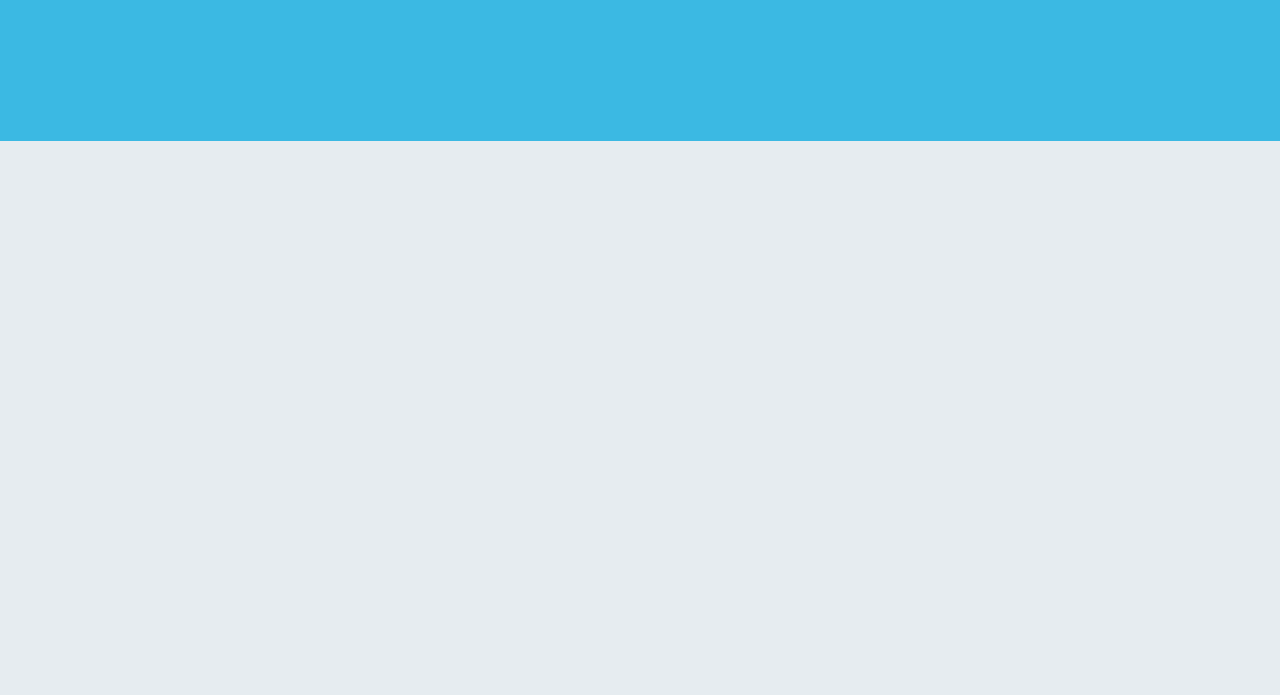
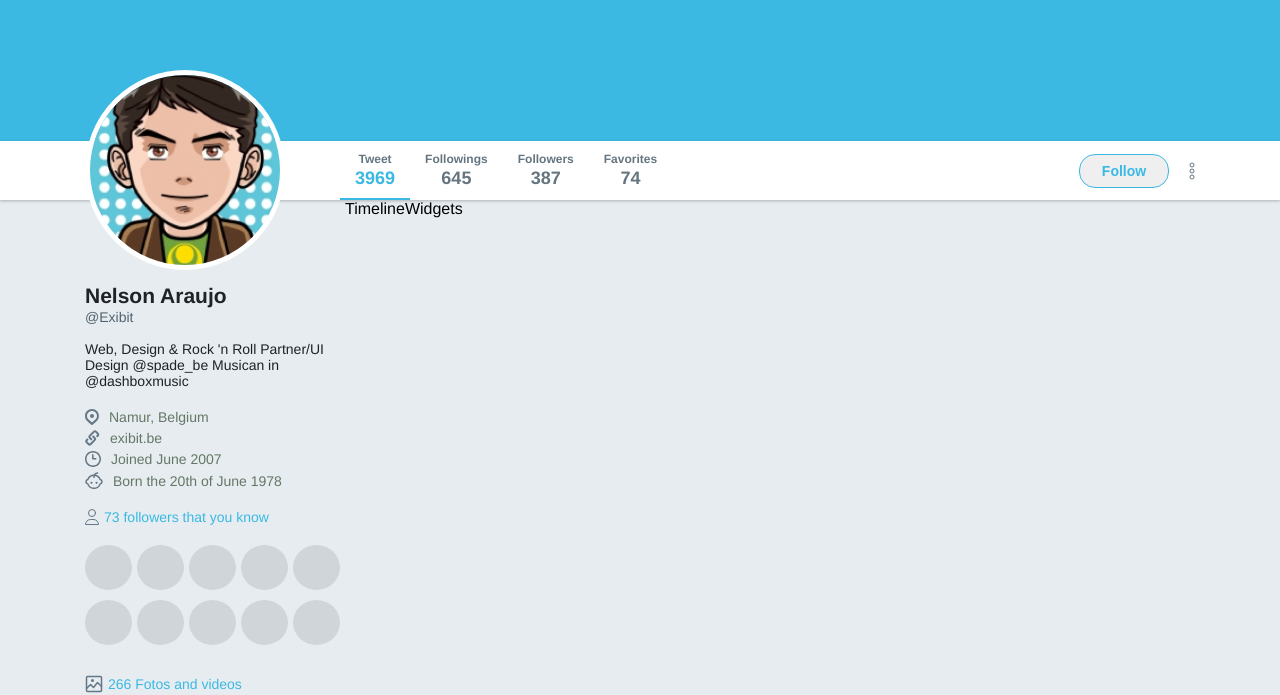
Before and after one commit to nelsonsantosaraujo/rocketseat-flexbox, a plain HTML site: page index.html in a window 1280 px wide. Shown: the part 265-960 px from the top of the page. Before the commit the page ends 800 px from the top, so only its background shows below. Drawn offline with Linux system fonts and the light colour scheme.

Commit message:
Adicionando e estilizando Barra e Profile

```diff
--- a/index.html
+++ b/index.html
@@ -11,7 +11,7 @@
   <header id="main-header">
     <div class="content">
       <nav>
-        <ul>
+        <ul class="">
           <li><img src="/images/home.svg" alt="Home"> Home</li>
           <li><img src="/images/notification.svg" alt="Notifications"> Notifications</li>
           <li><img src="/images/message.svg" alt="Messages"> Messages</li>
@@ -29,5 +29,81 @@
   <div class="banner">
     <h1>Twitter da Rocketseat</h1>
   </div>
+
+  <div class="bar">
+    <div class="content">
+      <ul>
+        <li class="active">
+          <span>Tweet</span>
+          <strong>3969</strong>
+        </li>
+        <li>
+          <span>Followings</span>
+          <strong>645</strong>
+        </li>
+        <li>
+          <span>Followers</span>
+          <strong>387</strong>
+        </li>
+        <li>
+          <span>Favorites</span>
+          <strong>74</strong>
+        </li>
+      </ul>
+      <div class="actions">
+        <button>Follow</button>
+        <img src="/images/more.svg" alt="More">
+      </div>
+    </div>
+  </div>
+
+  <div class="wrapper-content content">
+    <aside class="profile">
+      <img class="avatar" src="/images/avatar.png" alt="Nelson Araujo">
+      <h1>Nelson Araujo</h1>
+      <span>@Exibit</span>
+      <p>Web, Design & Rock 'n Roll Partner/UI Design @spade_be Musican in @dashboxmusic</p>
+
+      <ul class="list">
+        <li><img src="/images/place.svg" alt="Place">Namur, Belgium</li>
+        <li><img src="/images/url.svg" alt="URL">exibit.be</li>
+        <li><img src="/images/joined.svg" alt="Joined">Joined June 2007</li>
+        <li><img src="/images/born.svg" alt="Born">Born the 20th of June 1978</li>
+      </ul>
+
+      <div class="widget followers">
+        <strong><img src="/images/followers.svg" alt="Followers">73 followers that you know</strong>
+        <ul>
+          <li></li>
+          <li></li>
+          <li></li>
+          <li></li>
+          <li></li>
+          <li></li>
+          <li></li>
+          <li></li>
+          <li></li>
+          <li></li>
+        </ul>
+      </div>
+      <div class="widget images">
+        <strong><img src="/images/images.svg" alt="Images">266 Fotos and videos</strong>
+        <ul>
+          <li></li>
+          <li></li>
+          <li></li>
+          <li></li>
+          <li></li>
+          <li></li>
+        </ul>
+      </div>
+    </aside>
+    <section class="timeline">
+      Timeline
+    </section>
+    <aside class="widgets">
+      Widgets
+    </aside>
+  </div>
 </body>
 </html>
--- a/styles.css
+++ b/styles.css
@@ -111,3 +111,184 @@ div.banner {
 
   color: #fff;
 }
+
+div.bar {
+  height: 59px;
+  background: #fff;
+  box-shadow: 0 1px 3px rgba(0, 0, 0, 0.25);
+}
+
+div.bar .content {
+  display: flex;
+  align-items: center;
+  justify-content: space-between;
+  padding-left: 285px;
+  height: 100%;
+}
+
+div.bar .content ul {
+  display: flex;
+  list-style: none;
+  height: 100%;
+}
+
+div.bar .content ul li {
+  display: flex;
+  flex-direction: column;
+  align-items: center;
+  justify-content: center;
+  padding: 0 15px;
+  position: relative;
+}
+
+div.bar .content ul li.active::after {
+  content: '';
+  width: 100%;
+  height: 2px;
+  position: absolute;
+  bottom: 0;
+  left: 0;
+  background: #3bb9e3;
+}
+
+div.bar .content ul li span {
+  color: #657580;
+  font-size: 12px;
+  font-weight: bold;
+}
+
+div.bar .content ul li strong {
+  color: #657580;
+  font-size: 18px;
+  font-weight: bold;
+  margin-top: 2px;
+}
+
+div.bar .content ul li.active strong{
+  color: #3bb9e3;
+}
+
+div.bar .content .actions {
+  display: flex;
+}
+
+div.bar .content .actions button {
+  height: 34px;
+  width: 90px;
+
+  font-weight: bold;
+  font-size: 14px;
+  color: #3bb9e3;
+  border: 0;
+  border-radius: 16px;
+
+  border: 1px solid #3bb9e3;
+
+  display: flex;
+  align-items: center;
+  justify-content: center;
+
+  margin-right: 20px;
+}
+
+div.wrapper-content {
+  display: flex;
+
+}
+
+div.wrapper-content aside.profile {
+  width: 260px;
+}
+
+div.wrapper-content aside.profile img.avatar {
+  width: 200px;
+  height: 200px;
+  border-radius: 50%;
+  border: 5px solid #fff;
+  margin-top: -130px;
+}
+
+div.wrapper-content aside.profile h1 {
+  font-size: 21px;
+  color: #1f2226;
+  margin-top: 10px;
+
+}
+
+div.wrapper-content aside.profile span {
+  font-size: 14px;
+  color: #53626c;
+}
+
+div.wrapper-content aside.profile p {
+  font-size: 14px;
+  color: #1f2226;
+  margin-top: 15px;
+}
+
+div.wrapper-content aside.profile ul {
+  margin-top: 20px;
+  list-style: none;
+}
+
+div.wrapper-content aside.profile ul.list li {
+  font-size: 14px;
+  color: #657765;
+  display: flex;
+  align-items: center;
+  margin-top: 5px;
+}
+
+div.wrapper-content aside.profile ul.list li:first-child {
+  margin: 0;
+}
+
+div.wrapper-content aside.profile li img {
+  margin-right: 10px;
+}
+
+div.wrapper-content aside.profile .widget {
+  margin-top: 20px;
+}
+
+div.wrapper-content aside.profile .widget strong {
+  font-weight: normal;
+  color: #3bb9e3;
+  font-size: 14px;
+  display: flex;
+  align-items: center;
+}
+
+div.wrapper-content aside.profile .widget strong img {
+  margin-right: 5px;
+}
+
+div.wrapper-content aside.profile .followers ul {
+  list-style: none;
+  display: flex;
+  flex-wrap: wrap;
+}
+
+div.wrapper-content aside.profile .followers ul li {
+  width: 45px;
+  height: 45px;
+  background: #d0d5d9;
+  border-radius: 50%;
+  flex: 1 0 auto;
+  margin: 0 5px 10px 0;
+}
+
+div.wrapper-content aside.profile .images ul {
+  list-style: none;
+  display: flex;
+  flex-wrap: wrap;
+}
+
+div.wrapper-content aside.profile .images ul li {
+  width: 80px;
+  height: 80px;
+  background: #d0d5d9;
+  border-radius: 8px;
+  flex: 1 0 auto;
+  margin: 0 5px 5px 0;
+}
```
